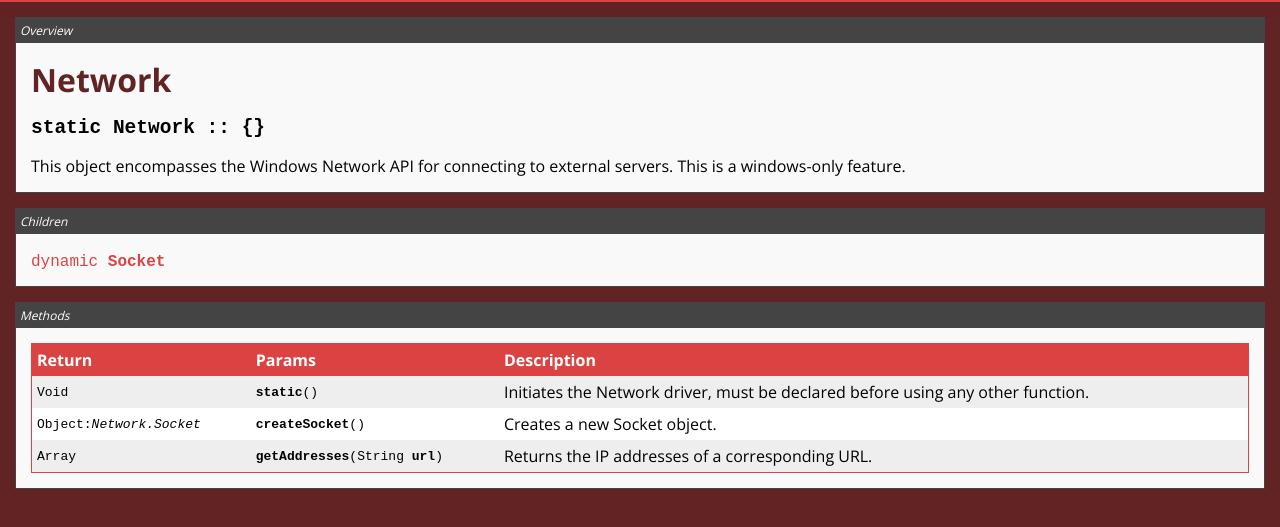
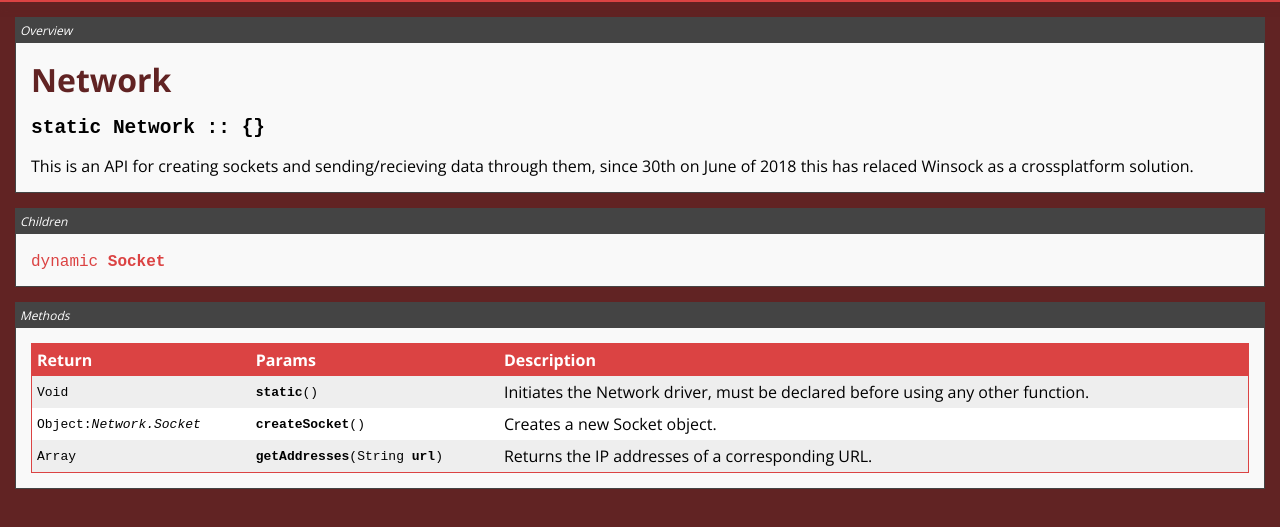
Before and after one commit to Ruota-Lang/Ruota-Docs, a plain HTML site: page Network.html in a window 1280 px wide. Shown: the part 33-560 px from the top of the page. Drawn offline with nearby package versions, Linux system fonts and the light colour scheme.

Commit message:
add network descrition

```diff
--- a/Network.html
+++ b/Network.html
@@ -25,7 +25,7 @@
 				static <b>Network</b> :: {}
 			</h2>
 			<p>
-				This object encompasses the Windows Network API for connecting to external servers. This is a windows-only feature.
+				This is an API for creating sockets and sending/recieving data through them, since 30th on June of 2018 this has relaced Winsock as a crossplatform solution.
 			</p>
 		</div>
 	</div>
```
